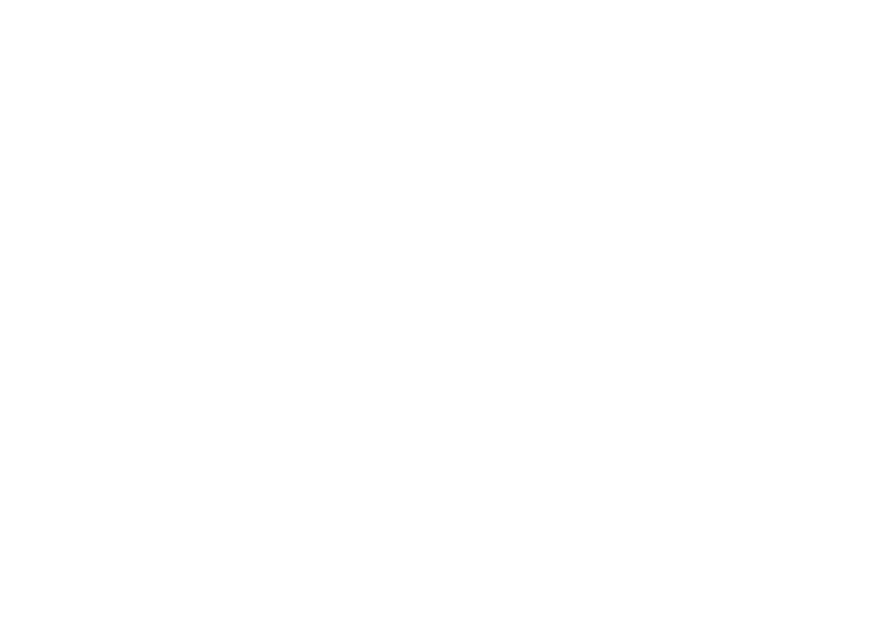
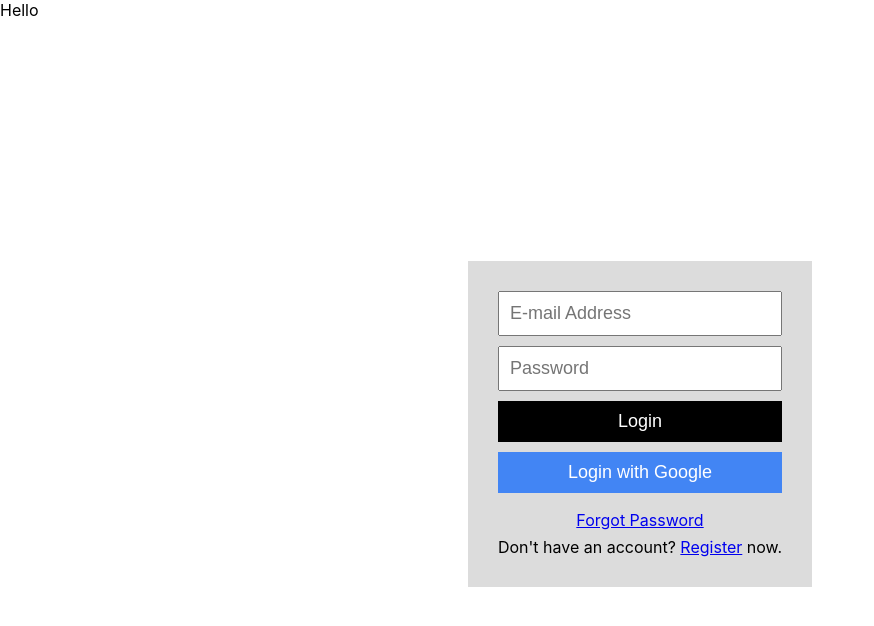
Before and after one commit to DragonRomeo/auth, a React (Create React App) app: page / in a window 1280 px wide. Shown: the top 626 px of the page, without its empty margins (0-874 px from the left). Built offline with nearby package versions, Linux system fonts and the light colour scheme; no server answers.

Commit message:
feat: add login

```diff
--- a/package.json
+++ b/package.json
@@ -11,7 +11,7 @@
     "react-dom": "^18.2.0",
     "react-firebase-hooks": "^5.1.1",
     "react-router-dom": "^6.21.0",
-    "react-scripts": "^3.0.1",
+    "react-scripts": "^5.0.1",
     "web-vitals": "^2.1.4"
   },
   "scripts": {
--- a/src/App.js
+++ b/src/App.js
@@ -1,6 +1,15 @@
-import './App.css';
+import { BrowserRouter as Router, Route, Routes } from 'react-router-dom';
+import Login from './component/Login';
 
-function App() {
-  return <div className='app'></div>;
-}
-export default App;
+export const App = () => {
+  return (
+    <div className='app'>
+      <div>Hello</div>
+      <Router>
+        <Routes>
+          <Route path='/' element={<Login />} />
+        </Routes>
+      </Router>
+    </div>
+  );
+};
--- /dev/null
+++ b/src/component/Login.css
@@ -0,0 +1,33 @@
+.login {
+    height: 100vh;
+    width: 100vw;
+    display: flex;
+    align-items: center;
+    justify-content: center;
+  }
+  .login__container {
+    display: flex;
+    flex-direction: column;
+    text-align: center;
+    background-color: #dcdcdc;
+    padding: 30px;
+  }
+  .login__textBox {
+    padding: 10px;
+    font-size: 18px;
+    margin-bottom: 10px;
+  }
+  .login__btn {
+    padding: 10px;
+    font-size: 18px;
+    margin-bottom: 10px;
+    border: none;
+    color: white;
+    background-color: black;
+  }
+  .login__google {
+    background-color: #4285f4;
+  }
+  .login div {
+    margin-top: 7px;
+  }
--- /dev/null
+++ b/src/component/Login.js
@@ -0,0 +1,57 @@
+import React, { useEffect, useState } from 'react';
+import { Link, useNavigate } from 'react-router-dom';
+import { auth, signInWithGoogle } from '../firebase/firebase';
+//Возможно проблема из за другой структуры папок?
+import { signInWithEmailAndPassword } from 'firebase/auth';
+import { useAuthState } from 'react-firebase-hooks/auth';
+import './Login.css';
+
+function Login() {
+  const [email, setEmail] = useState('');
+  const [password, setPassword] = useState('');
+  const [user, loading, error] = useAuthState(auth);
+  const navigate = useNavigate();
+  useEffect(() => {
+    if (loading) {
+      // maybe trigger a loading screen
+      return;
+    }
+    if (user) navigate('/dashboard');
+  }, [user, loading]);
+  return (
+    <div className='login'>
+      <div className='login__container'>
+        <input
+          type='text'
+          className='login__textBox'
+          value={email}
+          onChange={(e) => setEmail(e.target.value)}
+          placeholder='E-mail Address'
+        />
+        <input
+          type='password'
+          className='login__textBox'
+          value={password}
+          onChange={(e) => setPassword(e.target.value)}
+          placeholder='Password'
+        />
+        <button
+          className='login__btn'
+          onClick={() => signInWithEmailAndPassword(email, password)}
+        >
+          Login
+        </button>
+        <button className='login__btn login__google' onClick={signInWithGoogle}>
+          Login with Google
+        </button>
+        <div>
+          <Link to='/reset'>Forgot Password</Link>
+        </div>
+        <div>
+          Don't have an account? <Link to='/register'>Register</Link> now.
+        </div>
+      </div>
+    </div>
+  );
+}
+export default Login;
--- a/src/firebase/firebase.js
+++ b/src/firebase/firebase.js
@@ -29,6 +29,7 @@
 const auth = getAuth(app);
 const db = getFirestore(app);
 const googleProvider = new GoogleAuthProvider();
+
 const signInWithGoogle = async () => {
   try {
     const res = await signInWithPopup(auth, googleProvider);
--- a/src/index.js
+++ b/src/index.js
@@ -1,7 +1,7 @@
 import React from 'react';
 import ReactDOM from 'react-dom/client';
 import './index.css';
-import App from './App';
+import { App } from './App';
 import reportWebVitals from './reportWebVitals';
 
 const root = ReactDOM.createRoot(document.getElementById('root'));
```
Also changed, not shown: 1 other file (tests, documents, lock files or other folders).
